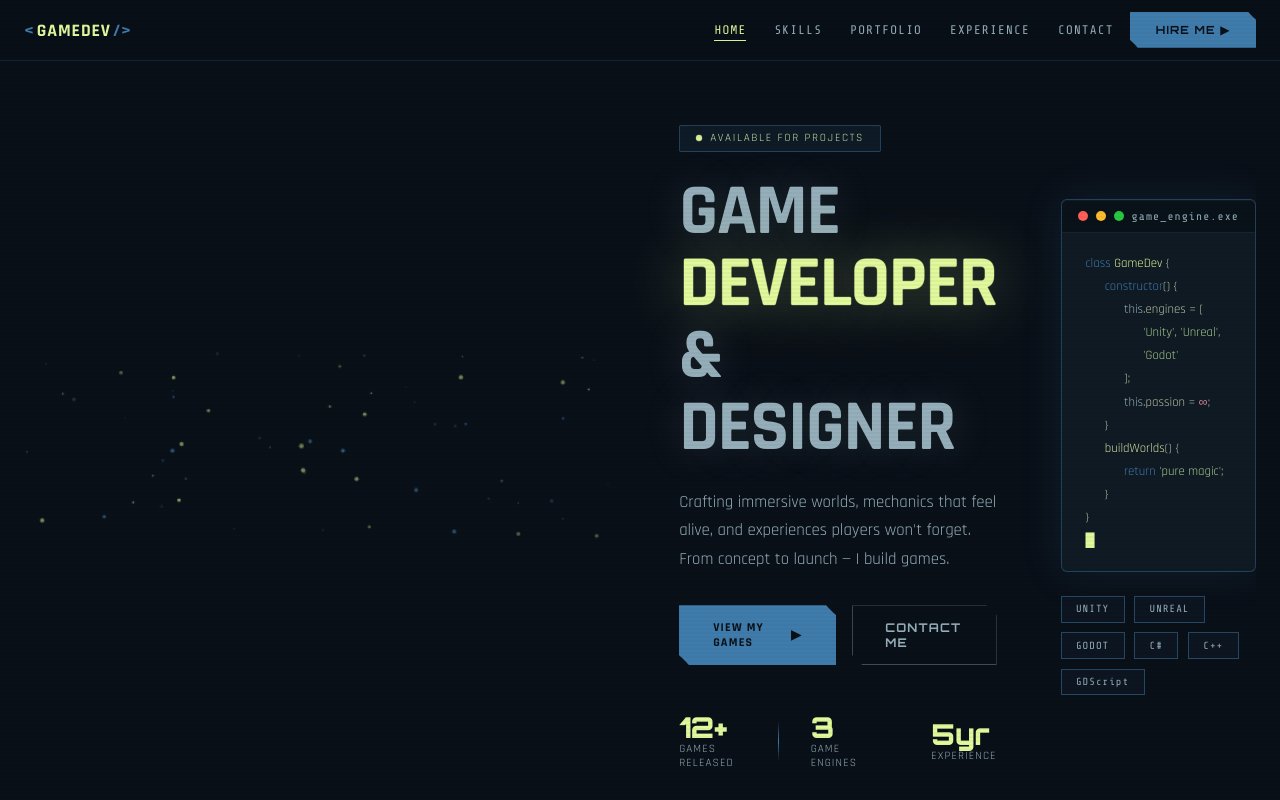
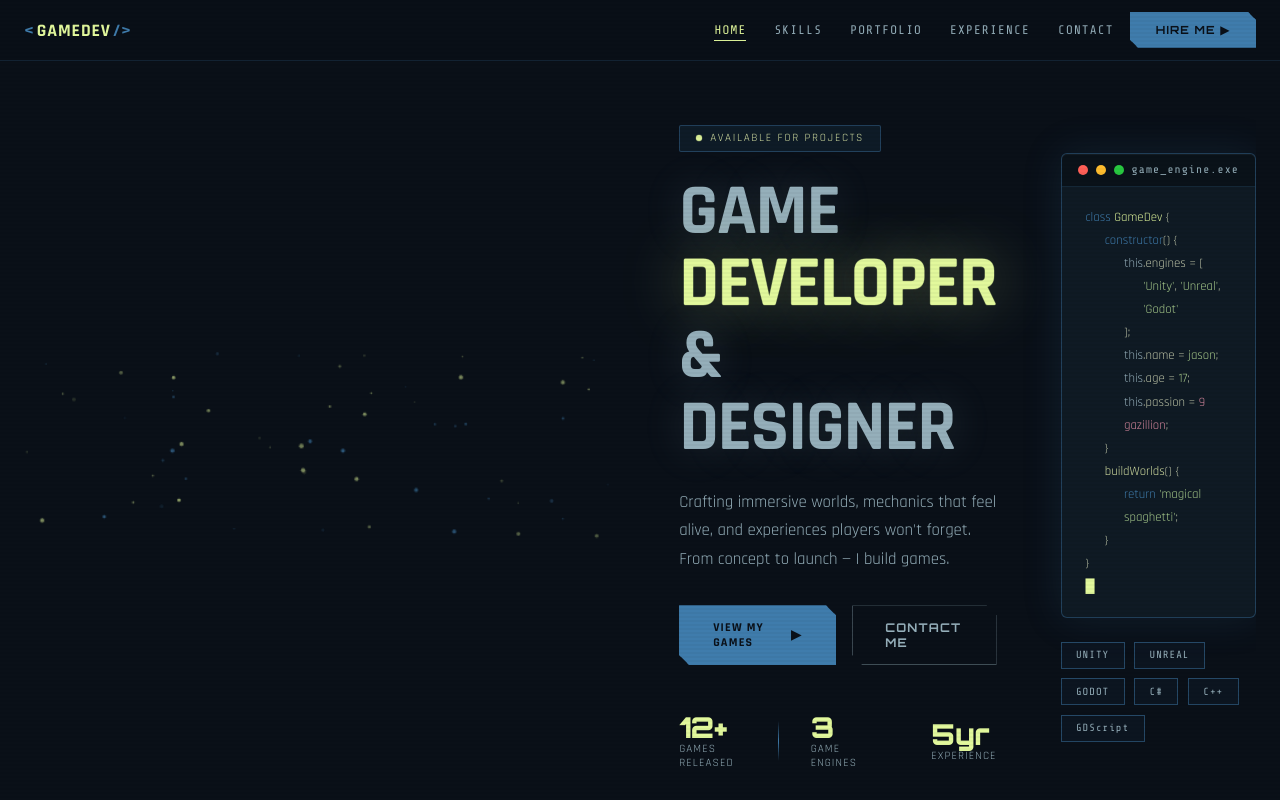
Before and after one commit to devv1nce/vden.me, a React (Create React App) app: page / in a window 1280 px wide. Shown: the top 800 px of the page. Built offline with nearby package versions, Linux system fonts and the light colour scheme.

Commit message:
Update Hero.jsx
added some of my personal details to hero

```diff
--- a/src/components/Hero/Hero.jsx
+++ b/src/components/Hero/Hero.jsx
@@ -102,10 +102,12 @@ const Hero = () => {
             <div className="code-line indent2"><span className="code-prop">this</span>.engines = [</div>
             <div className="code-line indent3"><span className="code-str">'Unity'</span>, <span className="code-str">'Unreal'</span>, <span className="code-str">'Godot'</span></div>
             <div className="code-line indent2">];</div>
-            <div className="code-line indent2"><span className="code-prop">this</span>.passion = <span className="code-num">&infin;</span>;</div>
+            <div className="code-line indent2"><span className="code-prop">this</span>.name = <span className="code-str">jason</span>;</div>
+            <div className="code-line indent2"><span className="code-prop">this</span>.age = <span className="code-str">17</span>;</div>
+            <div className="code-line indent2"><span className="code-prop">this</span>.passion = <span className="code-num">9 gazillion</span>;</div>
             <div className="code-line indent">{"}"}</div>
             <div className="code-line indent"><span className="code-fn">buildWorlds</span>() {"{"}</div>
-            <div className="code-line indent2"><span className="code-kw">return</span> <span className="code-str">'pure magic'</span>;</div>
+            <div className="code-line indent2"><span className="code-kw">return</span> <span className="code-str">'magical spaghetti'</span>;</div>
             <div className="code-line indent">{"}"}</div>
             <div className="code-line">{"}"}</div>
             <div className="code-line blink">█</div>
```
